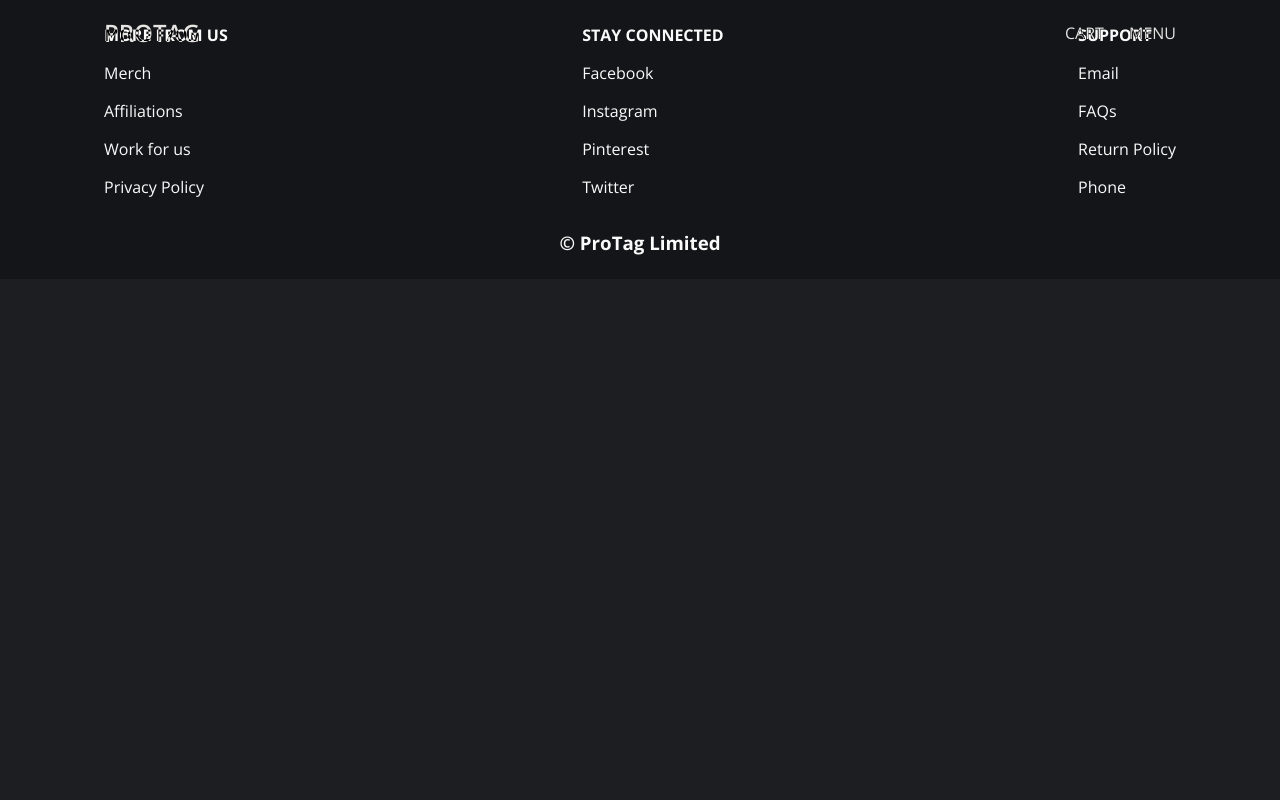
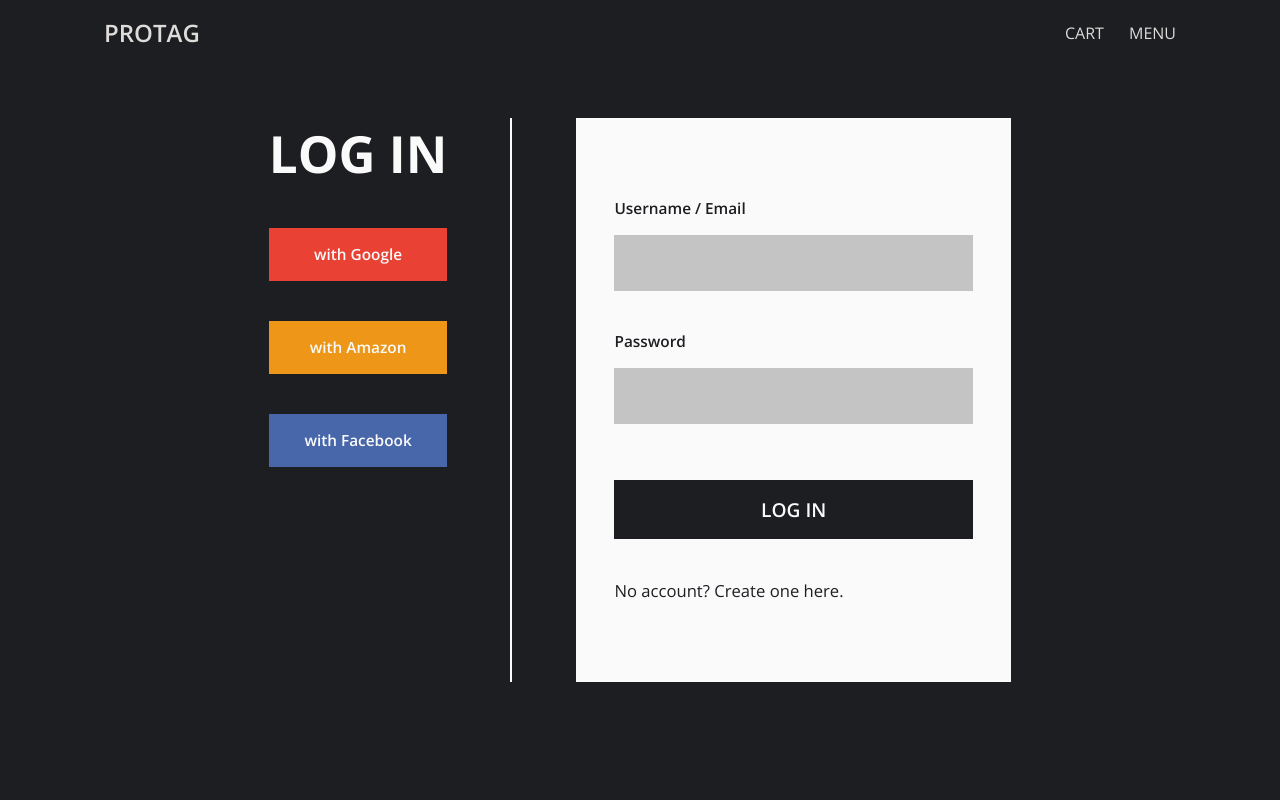
Before and after one commit to soft-coded/react-ecom-website-frontend, a React (Create React App) app: page /login in a window 1280 px wide. Shown: the top 800 px of the page. Built offline with nearby package versions, Linux system fonts and the light colour scheme.

Commit message:
Add log in page

```diff
--- a/src/App.tsx
+++ b/src/App.tsx
@@ -3,11 +3,13 @@
 import { TransitionGroup, CSSTransition } from "react-transition-group";
 
 import CartContext from "./contexts/CartContext";
+import AuthContext from "./contexts/AuthContext";
 import Navbar from "./components/navbar/Navbar";
 import Footer from "./components/footer/Footer";
 import Homepage from "./pages/home/Homepage";
 import ItemPage from "./pages/item/Itempage";
 import CartPage from "./pages/cart/Cart";
+import LogInPage from "./pages/log-in/LogIn";
 
 export default function App() {
   useEffect(() => {
@@ -18,6 +20,7 @@
   }, []);
 
   return (
+    <AuthContext>
       <CartContext>
         <Router>
           <Navbar />
@@ -40,6 +43,9 @@
                     <Route path="/cart">
                       <CartPage />
                     </Route>
+                    <Route path="/login">
+                      <LogInPage />
+                    </Route>
                   </Switch>
                 </CSSTransition>
               </TransitionGroup>
@@ -48,5 +54,6 @@
           <Footer />
         </Router>
       </CartContext>
+    </AuthContext>
   );
 }
--- a/src/components/navbar/NavbarMenu.tsx
+++ b/src/components/navbar/NavbarMenu.tsx
@@ -1,3 +1,5 @@
+import { Link } from "react-router-dom";
+
 import "./navbar.scss";
 
 export default function NavMenu() {
@@ -6,7 +8,9 @@
       <div className="inner">
         <ul>
           <li>
-            <h1>ACCOUNT</h1>
+            <Link to="/login">
+              <h1>LOG IN</h1>
+            </Link>
           </li>
           <li>
             <h1>ORDERS</h1>
--- /dev/null
+++ b/src/contexts/AuthContext.tsx
@@ -0,0 +1,34 @@
+import { useContext, createContext, useState, ReactNode } from "react";
+
+interface DataType {
+  id: number;
+  title: string;
+  description: string;
+  image: string;
+  oldPrice: number;
+  newPrice: number;
+  quantity: number;
+}
+interface AuthType {
+  isAuthed: boolean;
+  setIsAuthed: React.Dispatch<React.SetStateAction<boolean>>;
+  username?: string;
+  orders?: DataType[][];
+}
+const AuthContext = createContext<AuthType | null>(null);
+
+export function useAuth() {
+  return useContext(AuthContext);
+}
+
+export default function Auth({ children }: { children: ReactNode }) {
+  const [isAuthed, setIsAuthed] = useState(false);
+
+  return (
+    <AuthContext.Provider
+      value={{ isAuthed, setIsAuthed, username: undefined, orders: undefined }}
+    >
+      {children}
+    </AuthContext.Provider>
+  );
+}
--- a/src/pages/cart/cart.scss
+++ b/src/pages/cart/cart.scss
@@ -34,13 +34,8 @@
     font-size: 1.1vw;
     font-weight: 700;
     padding: 2.3vh 1.7vw;
-    &:active {
+    &:hover {
       box-shadow: $drop-shadow;
-    }
-    @media (hover: hover) {
-      &:hover {
-        box-shadow: $drop-shadow;
-      }
     }
     @media (max-width: $mobile-width-1) {
       font-size: 4vw;
--- /dev/null
+++ b/src/pages/log-in/LogIn.tsx
@@ -0,0 +1,61 @@
+import { useRef, BaseSyntheticEvent } from "react";
+import { useHistory } from "react-router-dom";
+
+import "./log-in.scss";
+import { useAuth } from "../../contexts/AuthContext";
+
+export default function LogIn() {
+  const usernameRef = useRef<HTMLInputElement>(null);
+  const history = useHistory();
+  const { isAuthed } = useAuth()!;
+  if (isAuthed) {
+    history.goBack();
+    return null;
+  }
+  function handleSubmit(e: BaseSyntheticEvent) {
+    e.preventDefault();
+  }
+
+  return (
+    <main className="log-in-section">
+      <div className="inner">
+        <div className="wrapper">
+          <div className="left">
+            <h1>LOG IN</h1>
+            <button>with Google</button>
+            <button className="amazon">with Amazon</button>
+            <button className="facebook">with Facebook</button>
+          </div>
+          <form className="right">
+            <div className="form-group">
+              <label htmlFor="username">Username / Email</label>
+              <input
+                type="text"
+                name="username"
+                id="username"
+                ref={usernameRef}
+                required
+                maxLength={15}
+                minLength={6}
+              />
+            </div>
+            <div className="form-group">
+              <label htmlFor="password">Password</label>
+              <input
+                type="text"
+                name="password"
+                id="password"
+                required
+                minLength={6}
+              />
+            </div>
+            <button type="submit" onClick={handleSubmit}>
+              LOG IN
+            </button>
+            <p>No account? Create one here.</p>
+          </form>
+        </div>
+      </div>
+    </main>
+  );
+}
--- /dev/null
+++ b/src/pages/log-in/log-in.scss
@@ -0,0 +1,78 @@
+@import "../../variables.scss";
+.log-in-section {
+  height: 100vh;
+  .inner {
+    display: flex;
+    align-items: center;
+    justify-content: center;
+  }
+  .wrapper {
+    display: flex;
+    gap: 5vw;
+  }
+  .left {
+    display: flex;
+    flex-direction: column;
+    gap: 5vh;
+    padding-right: 4.9vw;
+    border-right: 2px solid $white;
+    h1 {
+      font-size: 4vw;
+    }
+    button {
+      font-size: 1.2vw;
+      font-weight: 600;
+      background-color: #e94235;
+      padding: 2vh 2vw;
+    }
+    .amazon {
+      background-color: #ed9618;
+    }
+    .facebook {
+      background-color: #4867aa;
+    }
+  }
+  .right {
+    display: flex;
+    flex-direction: column;
+    align-items: flex-start;
+    gap: 5vh;
+    padding: 10vh 3vw;
+    width: 34vw;
+    background: $white;
+    color: $black;
+    .form-group {
+      width: 100%;
+    }
+    label {
+      display: block;
+      font-weight: 600;
+      font-size: 1.2vw;
+    }
+    input {
+      background: $grey;
+      border: none;
+      margin-top: 2vh;
+      height: 7vh;
+      width: 100%;
+      font-size: 1.6vw;
+      padding: 0 1vw;
+    }
+    button {
+      background: $black;
+      color: $white;
+      padding: 2vh 2vw;
+      align-self: stretch;
+      font-size: 1.5vw;
+      font-weight: 600;
+      margin-top: 2vh;
+      transition: all 0.3s ease-out;
+      &:hover {
+        box-shadow: $drop-shadow;
+      }
+    }
+    p {
+      font-size: 1.3vw;
+    }
+  }
+}
```
Lines whose indentation alone changed are shown as unchanged.
